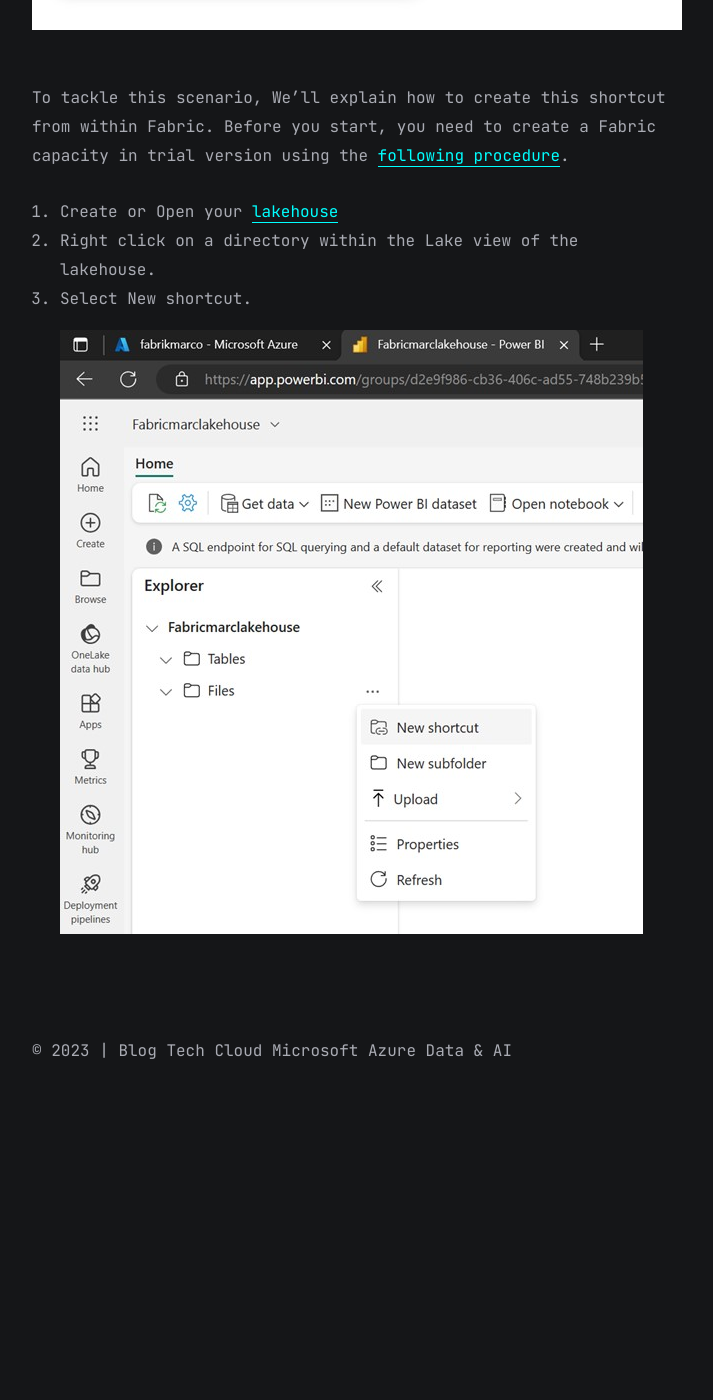
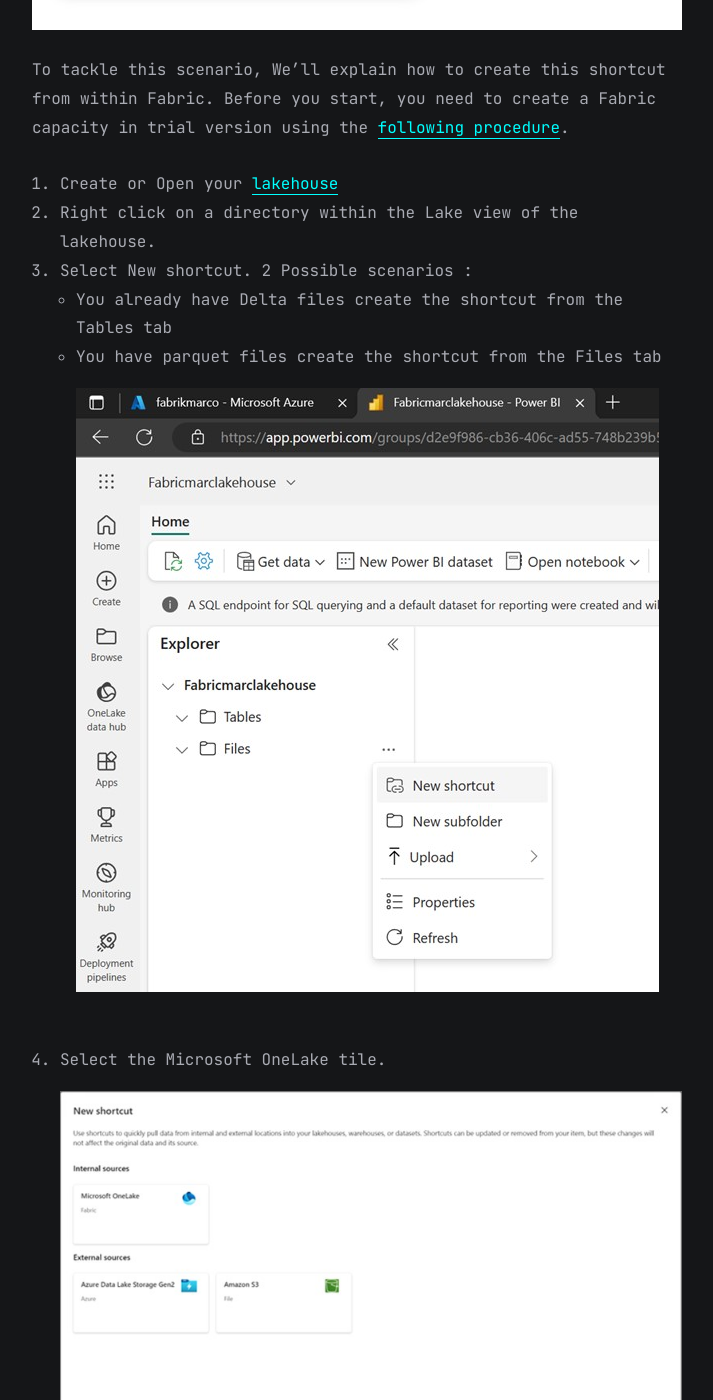
Before and after one commit to marc-hadjeje/marc-hadjeje.github.io, a Jekyll site: the page built from all_collections/_posts/2023-08-07-Fabric shorcut migration.md, in a window 1280 px wide and 1400 px high, scrolled down 2032 px. Shown: the whole window, without its empty margins (283-996 px from the left). Built offline with Jekyll 4.4.1, drawn with Linux system fonts in a browser that asks for light colours; before the commit the page ends 3163 px from its top, so only the background shows below that; some of the changed text lies outside the part shown.

Commit message:
Update 2023-08-07-Fabric shorcut migration.md

```diff
--- a/all_collections/_posts/2023-08-07-Fabric shorcut migration.md
+++ b/all_collections/_posts/2023-08-07-Fabric shorcut migration.md
@@ -20,11 +20,16 @@ OneLake is a single, unified, logical data lake for the whole organization. Like
 ![Fabric Architecture](https://github.com/marc-hadjeje/marc-hadjeje.github.io/blob/main/assets/images/fabric_schema.jpg?raw=true)
 When you start up Onelake in Fabric, you can create a shortcut enabling you to use your Datalake on Azure (Adls G2) , GCP (Google Store Storage) soonest or AWS (S3) in your lakehouse.
 ![Fabric shortcut](https://github.com/marc-hadjeje/marc-hadjeje.github.io/blob/main/assets/images/shortcut.jpg?raw=true)
-
 To tackle this scenario, We'll explain how to create this shortcut from within Fabric.
 Before you start, you need to create a Fabric capacity in trial version using the [following procedure](https://learn.microsoft.com/en-us/fabric/get-started/fabric-trial){:target="_blank"}.
-
 1.	Create or Open your [lakehouse](https://learn.microsoft.com/en-us/fabric/data-engineering/tutorial-lakehouse-introduction)
 2.	Right click on a directory within the Lake view of the lakehouse.
 3.	Select New shortcut.
-![Fabric shortcut](https://github.com/marc-hadjeje/marc-hadjeje.github.io/blob/main/assets/images/shortcut_creation.jpg?raw=true)
+2 Possible scenarios :
+- You already have Delta files create the shortcut from the Tables tab
+- You have parquet files create the shortcut from the Files tab
+![Creation shortcut](https://github.com/marc-hadjeje/marc-hadjeje.github.io/blob/main/assets/images/shortcut_creation.jpg?raw=true)
+4.	Select the Microsoft OneLake tile.
+![New shortcut](https://github.com/marc-hadjeje/marc-hadjeje.github.io/blob/main/assets/images/new_shortcut.jpg?raw=true)
+5.  Select External sources (for me ADLS G2) => Our adlsg2 need to be located in the same region than your lakehouse
+![New shortcut adlsg2](https://github.com/marc-hadjeje/marc-hadjeje.github.io/blob/main/assets/images/shortcutadlsg.jpg?raw=true)
```
